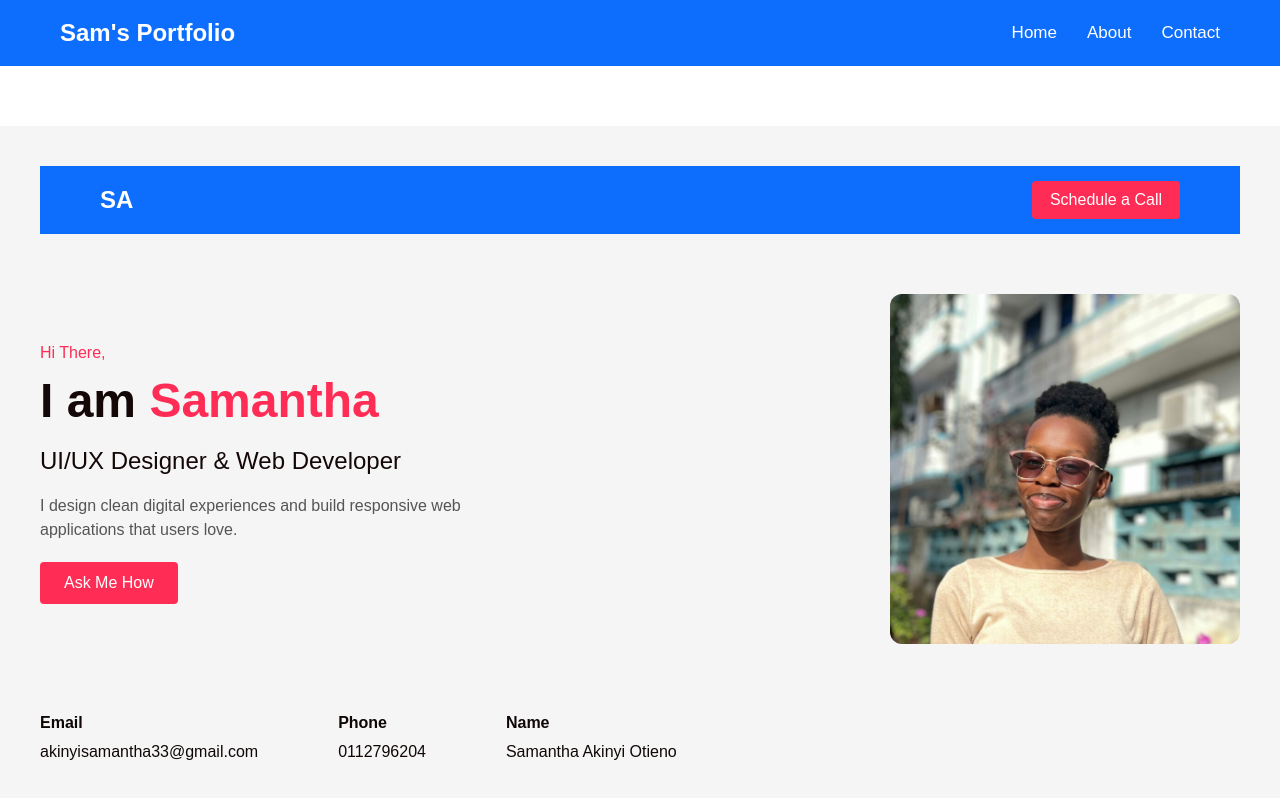
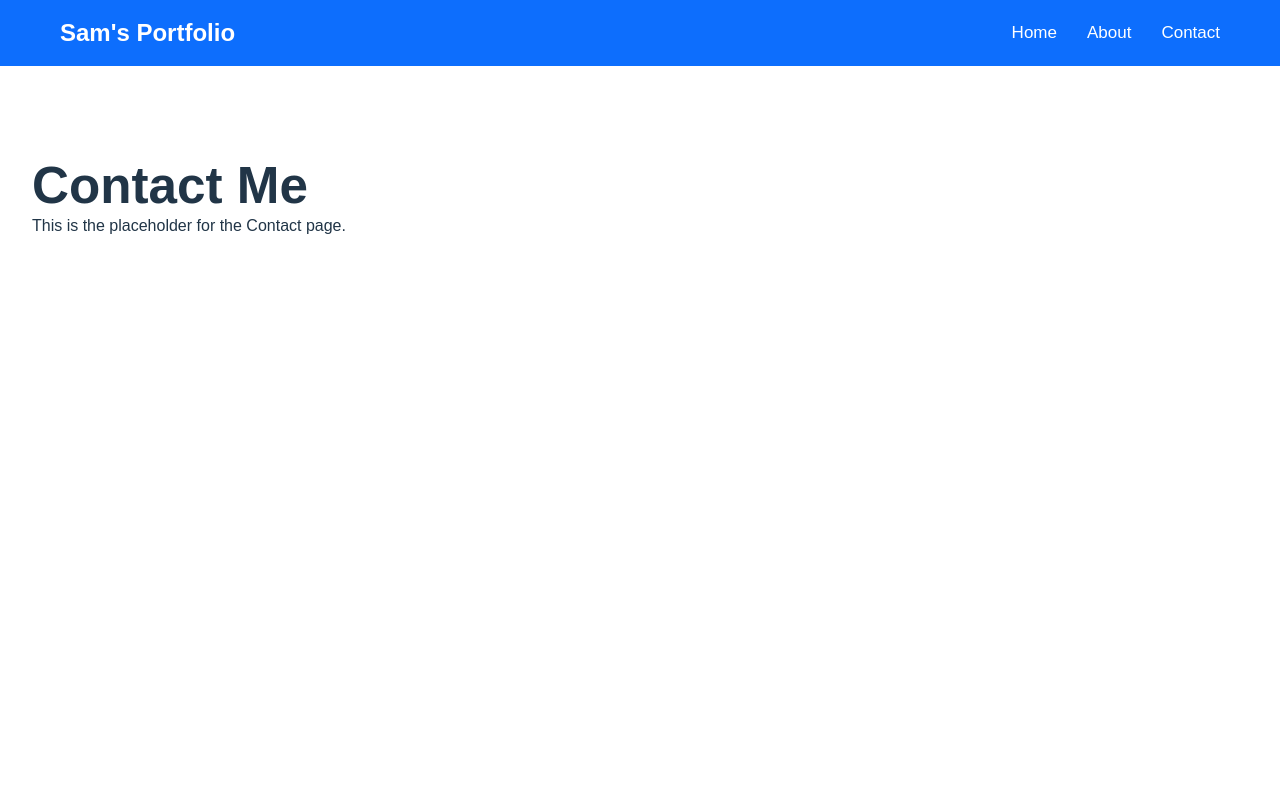
Before and after one commit to CrissyDev/Sam-s-Portfolio, a React (Vite) app: page /contact in a window 1280 px wide. Shown: the top 798 px of the page. Built offline with nearby package versions, Linux system fonts and the light colour scheme.

Commit message:
contact page

```diff
--- a/package.json
+++ b/package.json
@@ -11,7 +11,8 @@
   },
   "dependencies": {
     "react": "^19.2.0",
-    "react-dom": "^19.2.0"
+    "react-dom": "^19.2.0",
+    "react-router-dom": "^7.13.1"
   },
   "devDependencies": {
     "@eslint/js": "^9.39.1",
--- a/src/App.jsx
+++ b/src/App.jsx
@@ -1,13 +1,22 @@
 import React from "react";
+import { BrowserRouter as Router, Routes, Route } from "react-router-dom";
 import Navbar from "./components/Navbar.jsx";
 import Home from "./components/Home.jsx";
+import About from "./components/About.jsx";
+import Contact from "./components/Contact.jsx";
 
 function App() {
   return (
-    <div>
-      <Navbar />
-      <Home />
-    </div>
+    <Router>
+      <div>
+        <Navbar />
+        <Routes>
+          <Route path="/" element={<Home />} />
+          <Route path="/about" element={<About />} />
+          <Route path="/contact" element={<Contact />} />
+        </Routes>
+      </div>
+    </Router>
   );
 }
 
--- a/src/components/About.jsx
+++ b/src/components/About.jsx
@@ -0,0 +1,12 @@
+import React from "react";
+
+const About = () => {
+  return (
+    <div style={{ padding: "2rem" }}>
+      <h1>About Me</h1>
+      <p>This is the placeholder for the About page.</p>
+    </div>
+  );
+};
+
+export default About;
--- /dev/null
+++ b/src/components/Contact.jsx
@@ -0,0 +1,12 @@
+import React from "react";
+
+const Contact = () => {
+  return (
+    <div style={{ padding: "2rem" }}>
+      <h1>Contact Me</h1>
+      <p>This is the placeholder for the Contact page.</p>
+    </div>
+  );
+};
+
+export default Contact;
--- a/src/components/Navbar.jsx
+++ b/src/components/Navbar.jsx
@@ -1,4 +1,5 @@
 import React from "react";
+import { Link } from "react-router-dom";
 import "../styles/Navbar.css";
 
 const Navbar = () => {
@@ -7,9 +8,9 @@ const Navbar = () => {
       <div className="logo">Sam's Portfolio</div>
 
       <ul className="nav-links">
-        <li><a href="#">Home</a></li>
-        <li><a href="#">About</a></li>
-        <li><a href="#">Contact</a></li>
+        <li><Link to="/">Home</Link></li>
+        <li><Link to="/about">About</Link></li>
+        <li><Link to="/contact">Contact</Link></li>
       </ul>
     </nav>
   );
```
Also changed, not shown: 1 other file (tests, documents, lock files or other folders).
